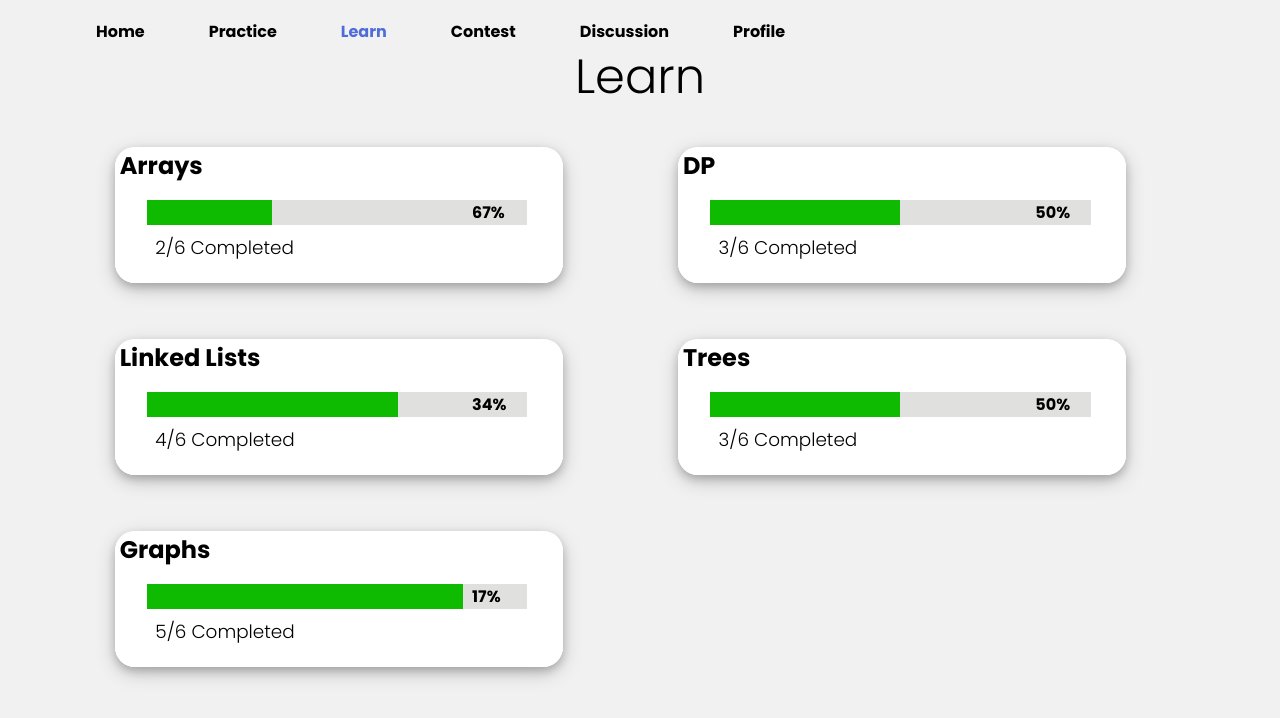
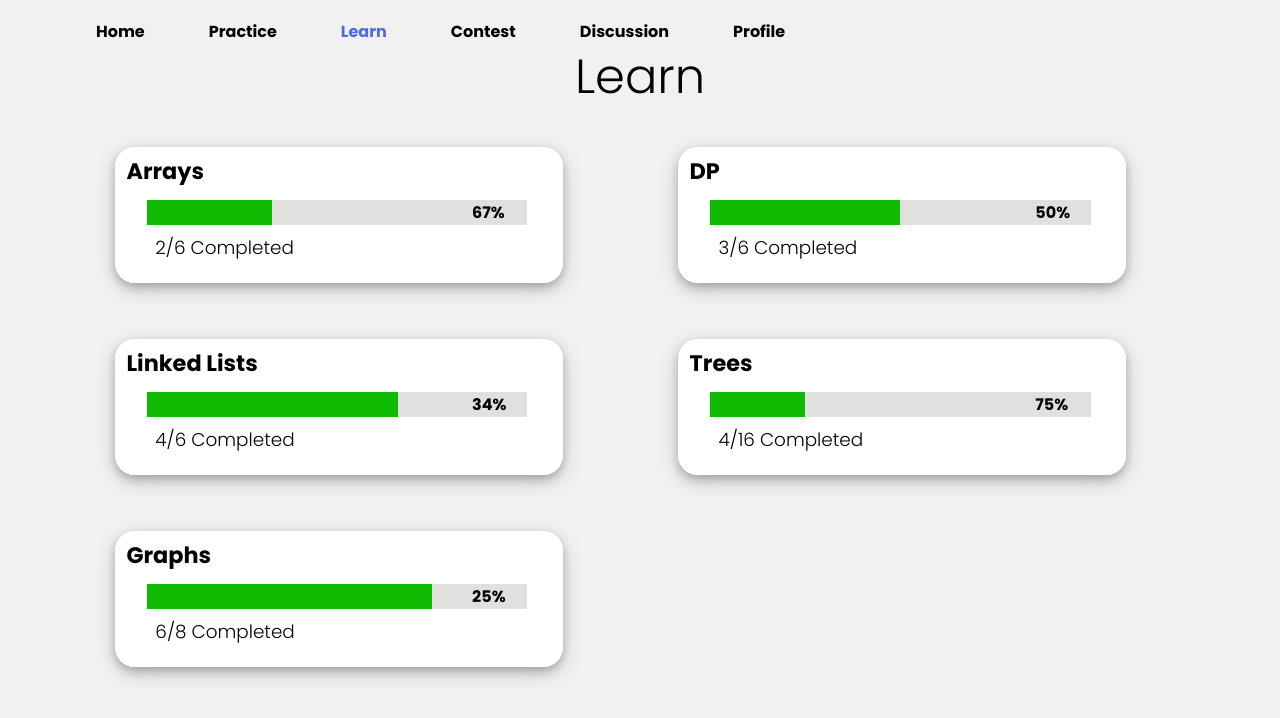
Before and after one commit to sajalgupta06/GreenTick, a React (Create React App) app: page /learn in a window 1280 px wide. Shown: the top 718 px of the page. Built offline with nearby package versions, Linux system fonts and the light colour scheme.

Commit message:
Update Learn.js

```diff
--- a/src/components/Learn.js
+++ b/src/components/Learn.js
@@ -18,12 +18,12 @@ function Learn() {
 	 var total3=6;
 	 var completed3=Math.floor( done3*100/total3);
 
-	 var done4=3;
-	 var total4=6;
+	 var done4=4;
+	 var total4=16;
 	 var completed4=Math.floor( done4*100/total4);
 
-	 var done5=5;
-	 var total5=6;
+	 var done5=6;
+	 var total5=8;
 	 var completed5=Math.floor( done5*100/total5);
 
   return (
@@ -32,55 +32,55 @@ function Learn() {
     	<h1>Learn</h1>
 
 
-    <div className="content">
+    <div className="contentl">
         <div className="cardl1">
         <Link id="arrays" to='/Practice'>
           <div className="card__inside">
-          <h4 style={{color:"#000",fontWeight:"600"}}>Arrays</h4>
+          <h4 style={{color:"#000",fontWeight:"600",margin:"0.3em",fontSize:"2.8vh"}}>Arrays</h4>
           <ProgressBar bgcolor="#0FBB00" completed={`${completed1}`} subtopics={`${done1}/${total1}`}/>
            </div>
            </Link>
            </div>
       </div>
 
-      <div className="content">
+      <div className="contentl">
         <div className="cardl2">
         <Link id="arrays" to='/Practice'>
           <div className="card__inside">
-          <h4 style={{color:"#000",fontWeight:"600"}}>DP</h4>
+          <h4 style={{color:"#000",fontWeight:"600",margin:"0.3em",fontSize:"2.8vh"}}>DP</h4>
           <ProgressBar bgcolor="#0FBB00" completed={`${completed2}`} subtopics={`${done2}/${total2}`}/>
            </div>
            </Link>
            </div>
       </div>
 
-    <div className="content">
+    <div className="contentl">
         <div className="cardl3">
         <Link id="arrays" to='/Practice'>
           <div className="card__inside">
-          <h4 style={{color:"#000",fontWeight:"600"}}>Linked Lists</h4>
+          <h4 style={{color:"#000",fontWeight:"600",margin:"0.3em",fontSize:"2.8vh"}}>Linked Lists</h4>
           <ProgressBar bgcolor="#0FBB00" completed={`${completed3}`} subtopics={`${done3}/${total3}`}/>
            </div>
            </Link>
            </div>
       </div>
 
-      <div className="content">
+      <div className="contentl">
         <div className="cardl4">
         <Link id="arrays" to='/Practice'>
           <div className="card__inside">
-          <h4 style={{color:"#000",fontWeight:"600"}}>Trees</h4>
+          <h4 style={{color:"#000",fontWeight:"600",margin:"0.3em",fontSize:"2.8vh"}}>Trees</h4>
           <ProgressBar bgcolor="#0FBB00" completed={`${completed4}`} subtopics={`${done4}/${total4}`}/>
            </div>
            </Link>
            </div>
       </div>
 
-      <div className="content">
+      <div className="contentl">
         <div className="cardl5">
         <Link id="arrays" to='/Practice'>
           <div className="card__inside">
-          <h4 style={{color:"#000",fontWeight:"600"}}>Graphs</h4>
+          <h4 style={{color:"#000",fontWeight:"600",margin:"0.3em",fontSize:"2.8vh"}}>Graphs</h4>
           <ProgressBar bgcolor="#0FBB00" completed={`${completed5}`} subtopics={`${done5}/${total5}`}/>
            </div>
            </Link>
```
